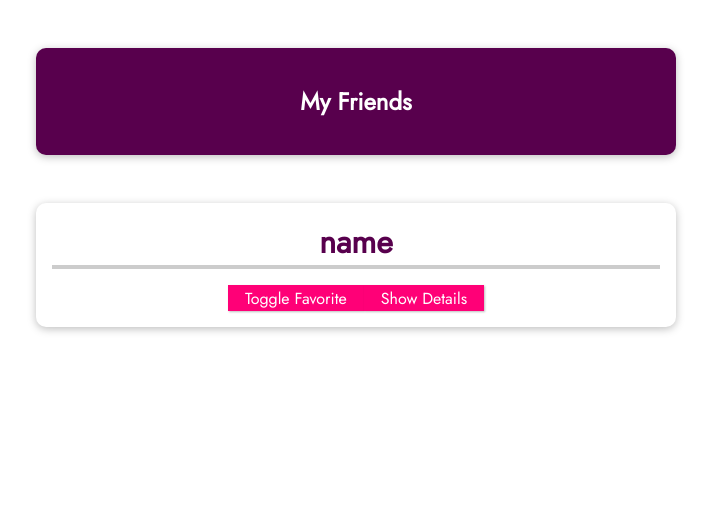
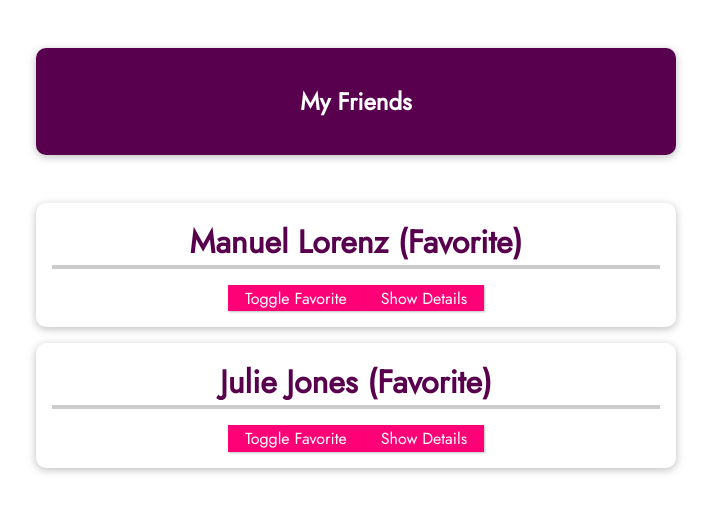
Before and after one commit to qwe8851/vue3, a Vue app in the folder vue-cli-01-a-new-vue-project/: page / in a window 1280 px wide. Shown: the top 512 px of the page, without its empty margins (284-995 px from the left). Built offline with nearby package versions, Linux system fonts and the light colour scheme.

Commit message:
feat: 동적 프로퍼티 값 사용

```diff
--- a/vue-cli-01-a-new-vue-project/src/App.vue
+++ b/vue-cli-01-a-new-vue-project/src/App.vue
@@ -4,11 +4,11 @@
         <h1>My Friends</h1>
     </header>
     <ul>
-        <friend-contact
-            name="name"
-            phone-number="phone"
-            email-address="email"
-            is-favorite="0"
+        <friend-contact v-for="friend in friends" :key="friend.id"
+            :name="friend.name"
+            :phone-number="friend.phone"
+            :email-address="friend.email"
+            is-favorite=true
         />
     </ul>
 </section>
--- a/vue-cli-01-a-new-vue-project/src/components/FriendContact.vue
+++ b/vue-cli-01-a-new-vue-project/src/components/FriendContact.vue
@@ -1,6 +1,6 @@
 <template>
     <li>
-        <h2>{{ name }} {{ friendIsFavorite === '1' ? '(Favorite)' : '' }}</h2>
+        <h2>{{ name }} {{ friendIsFavorite ? '(Favorite)' : '' }}</h2>
         <button @click="toggleFavorite">Toggle Favorite</button>
         <button @click="toggleDetails">{{ detailsAreVisible ? 'Hide' : 'Show' }} Details</button>
         <ul v-if="detailsAreVisible">
@@ -27,23 +27,17 @@
             required: true,
         },
         isFavorite: {
-            type: String,
+            type: Boolean,
             required: false,
-            default: '0',
-            validator: (value) => {
-                return value === '1' || value === '0';
-            },
+            default: false,
+            // validator: (value) => {
+            //     return value === '1' || value === '0';
+            // },
         },
     },
     data(){
         return{
             detailsAreVisible: false,
-            friend: {
-                id: "manuel",
-                name: "name",
-                phone: "phone",
-                email: "email",
-            },
             friendIsFavorite: this.isFavorite,
         }
     },
@@ -51,13 +45,9 @@
         toggleDetails() {
             this.detailsAreVisible = !this.detailsAreVisible;
         },
-        toggleFavorite(){
-            if(this.friendIsFavorite === '1') {
-                this.friendIsFavorite = '0';
-            } else {
-                this.friendIsFavorite = '1';
-            }
-        }
+        toggleFavorite() {
+            this.friendIsFavorite = !this.friendIsFavorite;
+        },
     },
 }
 </script>
```
